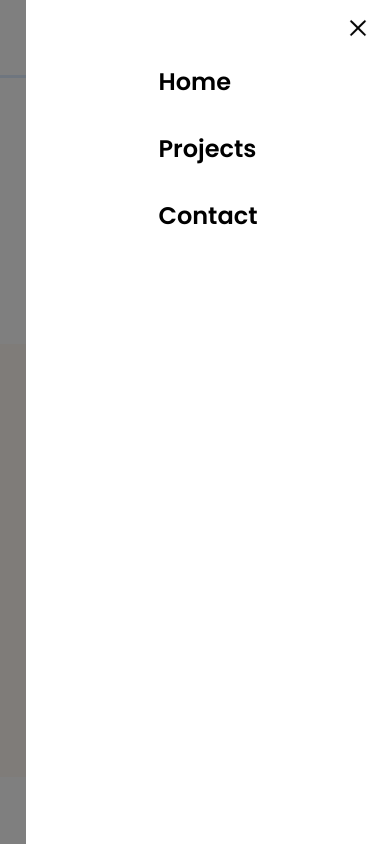
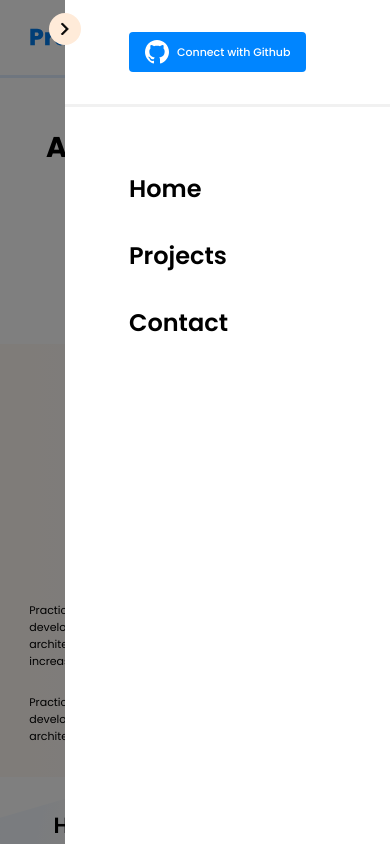
Before and after one commit to practeasedev/practeasedev-front-end, a Next.js app: page / in a window 390 px wide. Both pictures are taken after a click on the element 342 px from the left and 37 px from the top of the page. Shown: the top 844 px of the page. Built offline with nearby package versions, Linux system fonts and the light colour scheme; no server answers.

Commit message:
Side Menu UI, horizantal scroll fix & added link to get coding btn

```diff
--- a/src/common/HttpService.ts
+++ b/src/common/HttpService.ts
@@ -59,7 +59,6 @@ export const get = async ({url, loadingHandler, authRequired = true, constructUr
             credentials: 'include',
             headers: {...(authRequired? {Authorization: `Bearer ${accessToken}`}: null)}
         });
-        console.log(apiGetResult);
         const apiResponse = await apiGetResult.json();
         handleAPIStatuses(apiGetResult, apiResponse);
 
--- a/src/components/Header/Header.tsx
+++ b/src/components/Header/Header.tsx
@@ -125,6 +125,7 @@ const Header: FC<{}> = () => {
           {showSideMenu ? (
             <SideMenu
               closeHandler={() => { setShowSideMenu(false); }}
+              logoutUser={logoutUser}
             />
           ) : null}
 
--- a/src/components/SVG/SVG.tsx
+++ b/src/components/SVG/SVG.tsx
@@ -224,6 +224,32 @@ const SVG: FC<ISVGProps> = (props) => {
                     <path d="M480-438 270-228q-9 9-21 9t-21-9q-9-9-9-21t9-21l210-210-210-210q-9-9-9-21t9-21q9-9 21-9t21 9l210 210 210-210q9-9 21-9t21 9q9 9 9 21t-9 21L522-480l210 210q9 9 9 21t-9 21q-9 9-21 9t-21-9L480-438Z" />
                 </svg>
             );
+        case "logout":
+            return (
+                <svg
+                    xmlns="http://www.w3.org/2000/svg"
+                    height={height || DEFAULT_DIMENSION}
+                    viewBox="0 -960 960 960"
+                    width={width || DEFAULT_DIMENSION}
+                    fill={fill || DEFAULT_COLOR}
+                    className={className || ""}
+                >
+                    <path d="M180-120q-24 0-42-18t-18-42v-600q0-24 18-42t42-18h299v60H180v600h299v60H180Zm486-185-43-43 102-102H360v-60h363L621-612l43-43 176 176-174 174Z" />
+                </svg>
+            );
+        case "chevron-right":
+            return (
+                <svg
+                    xmlns="http://www.w3.org/2000/svg"
+                    height={height || DEFAULT_DIMENSION}
+                    viewBox="0 -960 960 960"
+                    width={width || DEFAULT_DIMENSION}
+                    fill={fill || DEFAULT_COLOR}
+                    className={className || ""}
+                >
+                    <path d="M530-481 332-679l43-43 241 241-241 241-43-43 198-198Z" />
+                </svg>
+            );
         default:
             return null;
     }
--- a/src/components/SideMenu/SideMenu.module.css
+++ b/src/components/SideMenu/SideMenu.module.css
@@ -14,21 +14,66 @@
 .sideMenu {
     height:100%;
     background-color: var(--light-color);
-    width:300px;
-    padding: 2rem;
+    min-width:325px;
     position: relative;
-    display: flex;
-    align-items: flex-start;
-    justify-content: center;
     animation-duration:0.25s !important;
 }
 
+.userInfo{
+    display: flex;
+    flex-direction: column;
+    row-gap:1rem;
+    border-bottom: 0.2rem solid var(--dark-color-light);
+    padding: 2rem 4rem;
+}
+
+.userName {
+    font-size:1.5rem;
+    font-weight: 600;
+    color: var(--primary-color);
+}
+
+.loginLink{
+    text-decoration: none;
+}
+
+.userDetails{
+    display: flex;
+    flex-direction: column;
+    align-items: flex-start;
+    row-gap:0.5rem;
+}
+
+.userLinks{
+    list-style-type: none;
+}
+
+.logout{
+    font-size: 1.25rem;
+    font-weight: 500;
+    cursor: pointer;
+    display: flex;
+    align-items: center;
+    column-gap: 0.5rem;
+}
+
+.logoutIcon{
+    width:1.5rem;
+    height:auto;
+}
+
+.sideNavContainer{
+    margin-top:2rem;
+    padding: 2rem 4rem;
+}
+
 .sideNav{
-    margin-top:2rem;
     list-style-type:none;
     display: flex;
     flex-direction: column;
     row-gap: 2rem;
+    align-items: flex-start;
+    text-align: center;
 }
 
 .sideNavLink {
@@ -38,13 +83,23 @@
     color: var(--dark-color);
 }
 
-.closeIcon{
+.closeIconContainer{
+    padding:1rem;
     position: absolute;
     top:1.5%;
-    right: 5%;
+    left:-1rem;
     cursor: pointer;
-    stroke: black;
-    stroke-width: 1rem;
-    width:1.75rem;
+    background-color: var(--secondary-color-light);
+    border-radius: 50%;
+}
+
+.closeIcon{
+    stroke: var(--dark-color);
+    stroke-width: 2rem;
+    width:1.5rem;
     height:auto;
+    position: absolute;
+    top:50%;
+    left:50%;
+    transform: translateX(-50%) translateY(-50%);
 }
--- a/src/components/SideMenu/SideMenu.tsx
+++ b/src/components/SideMenu/SideMenu.tsx
@@ -1,17 +1,59 @@
-import { FC } from 'react';
+import { FC, useEffect, useState } from 'react';
 import styles from '@/components/SideMenu/SideMenu.module.css';
 import Link from 'next/link';
+import githubWhite from '@/assets/github-white.svg';
+import Image from 'next/image';
 import SVG from '../SVG/SVG';
+import { checkIfLoggedIn } from '@/common/Helper';
+import { GITHUB_AUTHORIZE, LOGOUT_USER } from '@/common/APIPaths';
+import * as api from '@/common/HttpService'
 
 interface SideMenuProps {
     closeHandler: () => void;
+    logoutUser: () => void;
 }
 
 const SideMenu:FC<SideMenuProps> = (props) => {
-    const { closeHandler } = props;
+    const { closeHandler, logoutUser } = props;
+    const [isLoggedIn, setIsLoggedIn] = useState<boolean>(false);
+
+    useEffect(() => {
+        setIsLoggedIn(checkIfLoggedIn());
+    },[])
     return (
         <div className={`${styles.sideMenuContainer} fadeIn`}>
             <div className={`${styles.sideMenu} fadeInFromRight`}>
+                <div className={styles.userInfo}>
+                    {isLoggedIn ? (
+                        <div className={styles.userDetails}>
+                            <p className={styles.userName}>Bhanu Teja</p>
+                            <ul className={styles.userLinks}>
+                                <li>
+                                    <p className={styles.logout} onClick={logoutUser}>
+                                        <SVG iconName='logout' className={styles.logoutIcon}/>
+                                        <span>Logout</span>
+                                    </p>
+                                </li>
+                            </ul>
+                        </div>
+                    ) : (
+                        <Link
+                            href={`${GITHUB_AUTHORIZE}?client_id=${process.env.NEXT_PUBLIC_GITHUB_CLIENT_ID}&scope=user:email`}
+                            className={styles.loginLink}
+                        >
+                            <button className="button-with-icon bu  tton-normal button-primary">
+                            <Image
+                                src={githubWhite}
+                                alt="github logo in white"
+                                width="24"
+                                height="24"
+                            />
+                            <span>Connect with Github</span>
+                            </button>
+                        </Link>
+                    )}
+                </div>
+                <div className={styles.sideNavContainer}>
                     <ul className={styles.sideNav}>
                         <li>
                             <Link href="/" className={styles.sideNavLink} onClick={closeHandler}>Home</Link>
@@ -23,8 +65,9 @@ const SideMenu:FC<SideMenuProps> = (props) => {
                             <Link href="/contact" className={styles.sideNavLink} onClick={closeHandler} >Contact</Link>
                         </li>
                     </ul>
-                <p onClick={closeHandler}>
-                    <SVG iconName='close' className={styles.closeIcon}/>
+                </div>
+                <p onClick={closeHandler} className={styles.closeIconContainer}>
+                    <SVG iconName='chevron-right' className={styles.closeIcon}/>
                 </p>
             </div>
         </div>
--- a/src/pages/index.tsx
+++ b/src/pages/index.tsx
@@ -14,6 +14,7 @@ import { LOGIN_OR_REGISTER } from '@/common/APIPaths';
 import AuthLoader from '@/components/AuthLoader/AuthLoader';
 import { useInView } from 'react-intersection-observer';
 import { INTERSECTION_OBSERVER_OPTIONS } from '@/common/Constants';
+import Link from 'next/link';
 
 
 export default function Home() {
@@ -61,9 +62,11 @@ export default function Home() {
               A Place to hone your <br />
               <span className={styles.highLightedText}>developer skills</span>
             </h1>
-            <button className="button-large button-secondary">
-              Get Coding
-            </button>
+            <Link href="/projects" className={styles.getCodingLink}>
+              <button className="button-large button-secondary">
+                Get Coding
+              </button>
+            </Link>
           </div>
           <Image src={heroIllustration} alt="A human typing in keyboard of a laptop on his lap while sitting on a chair" className={`${styles.heroIllustration} fadeInFromRight`}/>
           <Image src={circleDesign} alt="A circle with light blue and light orange gradient"  className={styles.circleDesign}/>
--- a/src/styles/Home.module.css
+++ b/src/styles/Home.module.css
@@ -37,7 +37,7 @@
 .circleDesign{
     position:absolute;
     top:0;
-    right:-5%;
+    left:95%;
     z-index:-1;
     width:30%;
     height:auto;
@@ -50,6 +50,10 @@
     z-index:-1;
     width:30%;
     height:auto;
+}
+
+.getCodingLink{
+    text-decoration: none;
 }
 
 .whySection{
--- a/src/styles/globals.css
+++ b/src/styles/globals.css
@@ -45,7 +45,13 @@
     padding:0;
 }
 
+html{
+    width:100vw;
+    overflow-x: hidden;
+}
+
 body{
+    position: relative;
     overflow-x: hidden;
     width:100%;
 }
```
Lines whose indentation alone changed are shown as unchanged.
